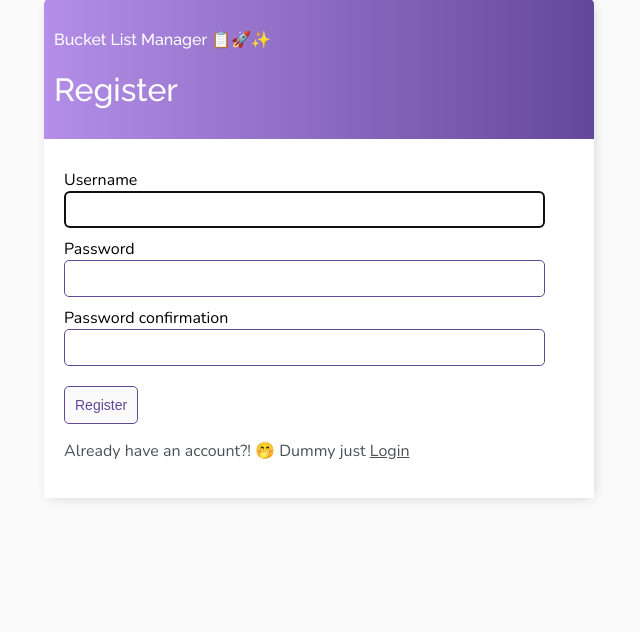
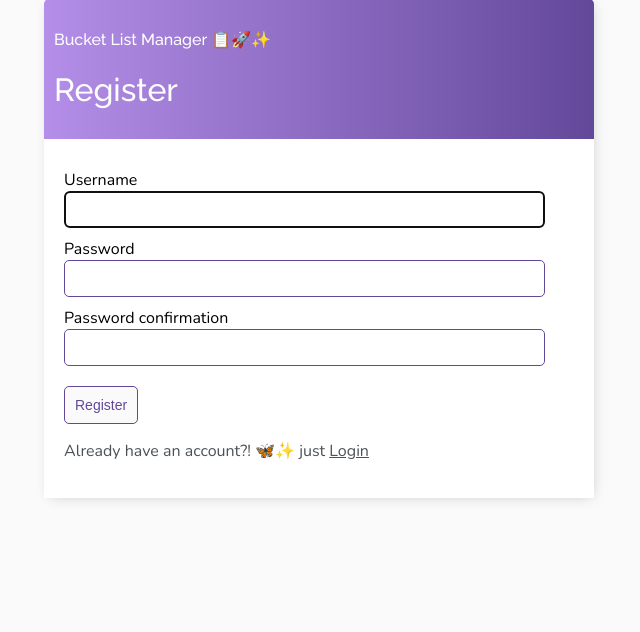
Before and after one commit to Shreya-3107/bucket-list-manager-Django, a Django app: page /register/ in a window 1280 px wide. Shown: the part 59-691 px from the top of the page, without its empty margins (321-961 px from the left). Run offline with Django 3.2, Linux system fonts and the light colour scheme; some web fonts are replaced.

Commit message:
changes :,)

```diff
--- a/base/templates/base/register.html
+++ b/base/templates/base/register.html
@@ -23,7 +23,7 @@
 
         <input class="button" type="submit" value="Register" style="margin-top: 20px;">
     </form>
-    <p>Already have an account?! 🤭 Dummy just <a href="{% url 'login' %}">Login</a></p>
+    <p>Already have an account?! 🦋✨ just <a href="{% url 'login' %}">Login</a></p>
 </div>
 
 {% endblock content %}
```
Also changed, not shown: 1 other file.
